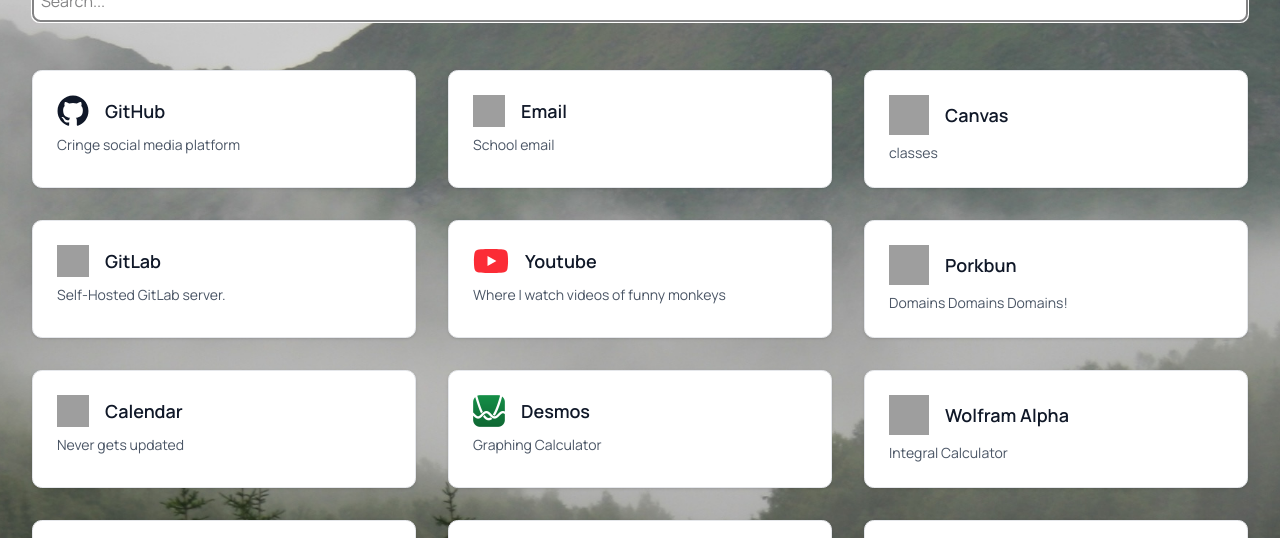
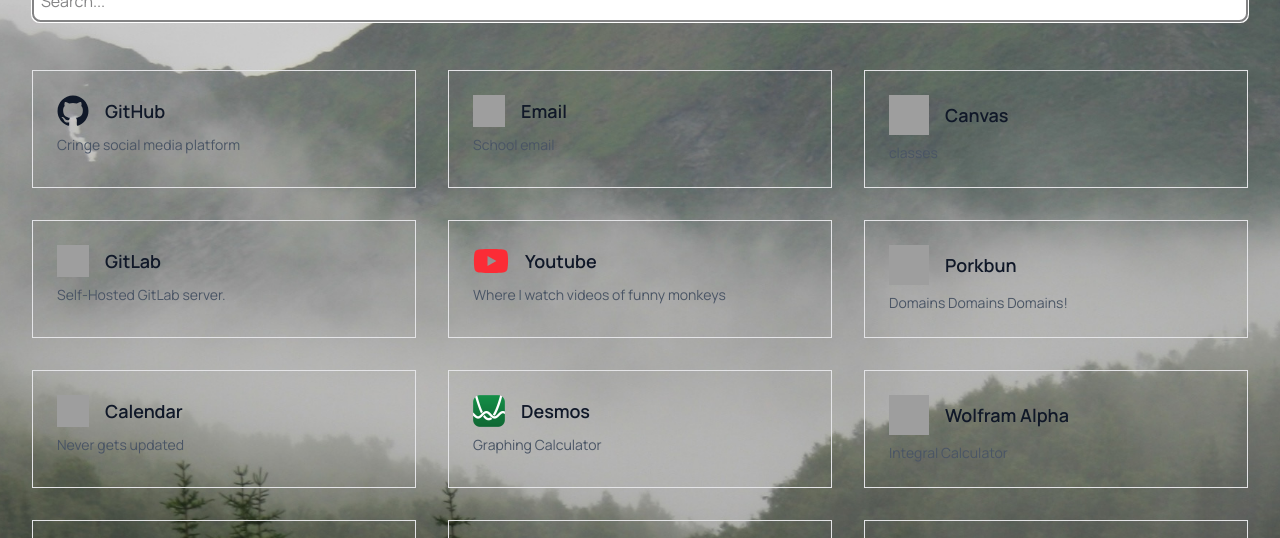
Before and after one commit to Gram012/EthanG.Earth, a Next.js app: page /jump in a window 1280 px wide. Shown: the part 261-799 px from the top of the page. Built offline with nearby package versions, Linux system fonts and the light colour scheme; grey boxes are pictures that could not be loaded.

Commit message:
tweak links open for jump page

```diff
--- a/app/jump/page.tsx
+++ b/app/jump/page.tsx
@@ -41,6 +41,12 @@
       searchInputRef.current.focus();
     }
   }, []);
+
+  const handleBookmarkClick = (href: string) => (e: React.MouseEvent) => {
+    e.preventDefault();
+    window.open(href, "_blank", "noopener");
+    window.close(); // should succeed because you just opened it via script
+  };
 
   const handleSearch = (e: React.FormEvent) => {
     e.preventDefault();
@@ -214,12 +220,13 @@
           </form>
           <div className="grid grid-cols-1 sm:grid-cols-2 lg:grid-cols-3 gap-8">
             {bookmarks.map((bookmark, index) => (
-              <Link
+              <a
                 key={index}
                 href={bookmark.href}
                 target="_blank"
                 rel="noopener noreferrer"
-                className="group block p-6 border border-gray-200 dark:border-gray-700 rounded-lg shadow-sm hover:shadow-md transition-shadow bg-white dark:bg-neutral-800"
+                onClick={handleBookmarkClick(bookmark.href)}
+                className="group block p-6 border …"
               >
                 <div className="flex items-center space-x-4">
                   {bookmark.icon}
@@ -230,7 +237,7 @@
                 <p className="mt-2 text-sm text-gray-600 dark:text-gray-400">
                   {bookmark.description}
                 </p>
-              </Link>
+              </a>
             ))}
           </div>
         </div>
```
